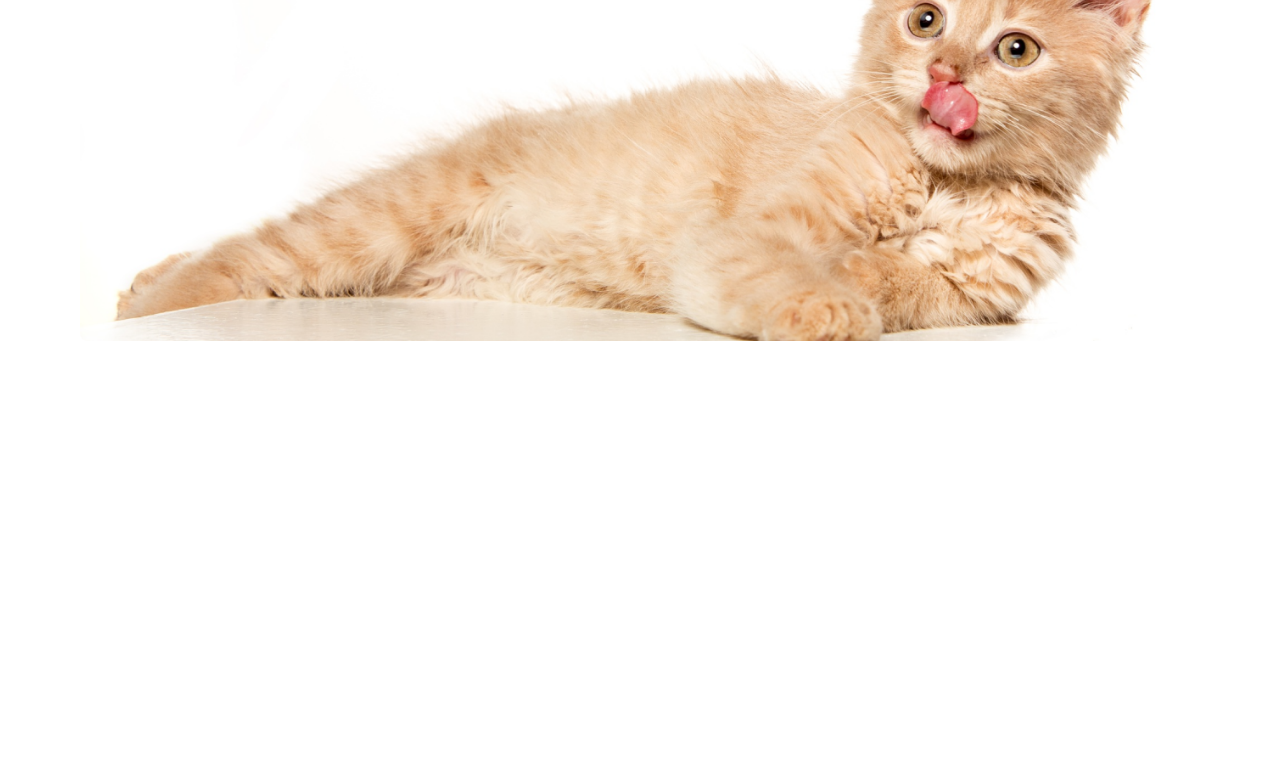
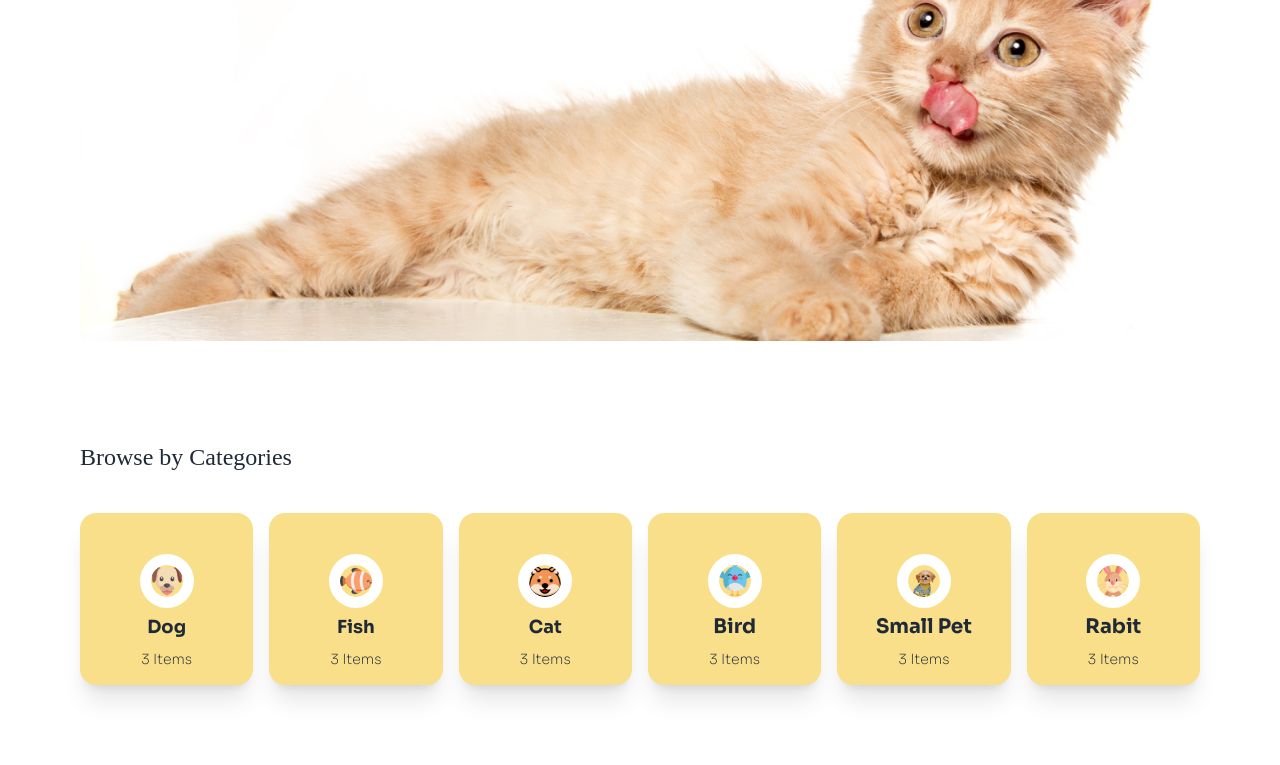
Before and after one commit to AshiqurRahmanAshik/myassignment-B11A3, a plain HTML site: page index.html in a window 1280 px wide. Shown: the part 443-1208 px from the top of the page. Before the commit the page ends 864 px from the top, so only its background shows below. Drawn offline with nearby package versions, Linux system fonts and the light colour scheme; a web font is replaced by a local one.

Commit message:
browse by categories section added

```diff
--- a/index.html
+++ b/index.html
@@ -41,7 +41,7 @@
     <style>
       .font-adlam {
         font-family: "ADLaM Display", serif;
-        font-weight: 400;
+        font-weight: 200;
         font-style: normal;
       }
     </style>
@@ -78,7 +78,8 @@
   <body>
     <header>
       <!-- navbar section -->
-      <div class="navbar bg-[#FFF9F4] font-sora md:px-20">
+      <section class="font-sora md:px-20">
+        <div class="navbar bg-[#FFF9F4]">
           <div class="navbar-start space-x-2">
             <img src="c1-assets/logo-header.png" alt="" />
             <div class="hidden sm:block">
@@ -113,8 +114,9 @@
         <div class="block md:hidden">
           <hr />
         </div>
+      </section>
       <!-- banner section -->
-      <section class="px-2 py-5 md:px-20 md:py-20">
+      <section class="px-2 py-5 md:px-20 md:pt-20">
         <div class="relative">
           <!-- Text -->
           <div
@@ -141,7 +143,116 @@
         </div>
       </section>
     </header>
-    <main></main>
+
+    <main>
+      <!-- Browse By Categories Section -->
+      <section class="px-2 py-20 md:px-20 space-y-10">
+        <!-- text -->
+        <div>
+          <h1 class="font-adlam text-2xl">Browse by Categories</h1>
+        </div>
+        <!-- grid -->
+
+        <div class="grid grid-cols-2 md:grid-cols-3 lg:grid-cols-6 gap-4">
+          <!-- card1 -->
+          <div
+            class="card card-compact shadow-xl flex items-center bg-[#F9DF8A] pt-10"
+          >
+            <div class="avatar pt-3">
+              <div
+                class="ring-primary w-8 ring-white rounded-full ring ring-offset-8"
+              >
+                <img src="c1-assets/dog-cartoon.png" />
+              </div>
+            </div>
+            <div class="card-body font-sora text-center">
+              <h2 class="text-lg font-bold">Dog</h2>
+              <p>3 Items</p>
+            </div>
+          </div>
+          <!-- card2 -->
+          <div
+            class="card card-compact shadow-xl flex items-center bg-[#F9DF8A] pt-10"
+          >
+            <div class="avatar pt-3">
+              <div
+                class="ring-primary w-8 ring-white rounded-full ring ring-offset-8"
+              >
+                <img src="c1-assets/fish-cartoon.png" />
+              </div>
+            </div>
+            <div class="card-body font-sora text-center">
+              <h2 class="text-lg font-bold">Fish</h2>
+              <p>3 Items</p>
+            </div>
+          </div>
+          <!-- card3 -->
+          <div
+            class="card card-compact shadow-xl flex items-center bg-[#F9DF8A] pt-10"
+          >
+            <div class="avatar pt-3">
+              <div
+                class="ring-primary w-8 ring-white rounded-full ring ring-offset-8"
+              >
+                <img src="c1-assets/cat-cartoon.png" />
+              </div>
+            </div>
+            <div class="card-body font-sora text-center">
+              <h2 class="text-lg font-bold">Cat</h2>
+              <p>3 Items</p>
+            </div>
+          </div>
+          <!-- card4 -->
+          <div
+            class="card card-compact shadow-xl flex items-center bg-[#F9DF8A] pt-10"
+          >
+            <div class="avatar pt-3">
+              <div
+                class="ring-primary w-8 ring-white rounded-full ring ring-offset-8"
+              >
+                <img src="c1-assets/bird-cartoon.png" />
+              </div>
+            </div>
+            <div class="card-body font-sora text-center">
+              <h2 class="text-xl font-bold">Bird</h2>
+              <p>3 Items</p>
+            </div>
+          </div>
+          <!-- card5 -->
+          <div
+            class="card card-compact shadow-xl flex items-center bg-[#F9DF8A] pt-10"
+          >
+            <div class="avatar pt-3">
+              <div
+                class="ring-primary w-8 ring-white rounded-full ring ring-offset-8"
+              >
+                <img src="c1-assets/cute-pet-small.png" />
+              </div>
+            </div>
+            <div class="card-body font-sora text-center">
+              <h2 class="text-xl font-bold">Small Pet</h2>
+              <p>3 Items</p>
+            </div>
+          </div>
+          <!-- card6 -->
+          <div
+            class="card card-compact shadow-xl flex items-center bg-[#F9DF8A] pt-10"
+          >
+            <div class="avatar pt-3">
+              <div
+                class="ring-primary w-8 ring-white rounded-full ring ring-offset-8"
+              >
+                <img src="c1-assets/rabbit-cartoon.png" />
+              </div>
+            </div>
+            <div class="card-body font-sora text-center">
+              <h2 class="text-xl font-bold">Rabit</h2>
+              <p>3 Items</p>
+            </div>
+          </div>
+
+      </section>
+    </main>
     <footer></footer>
   </body>
 </html>
```
Lines whose indentation alone changed are shown as unchanged.
